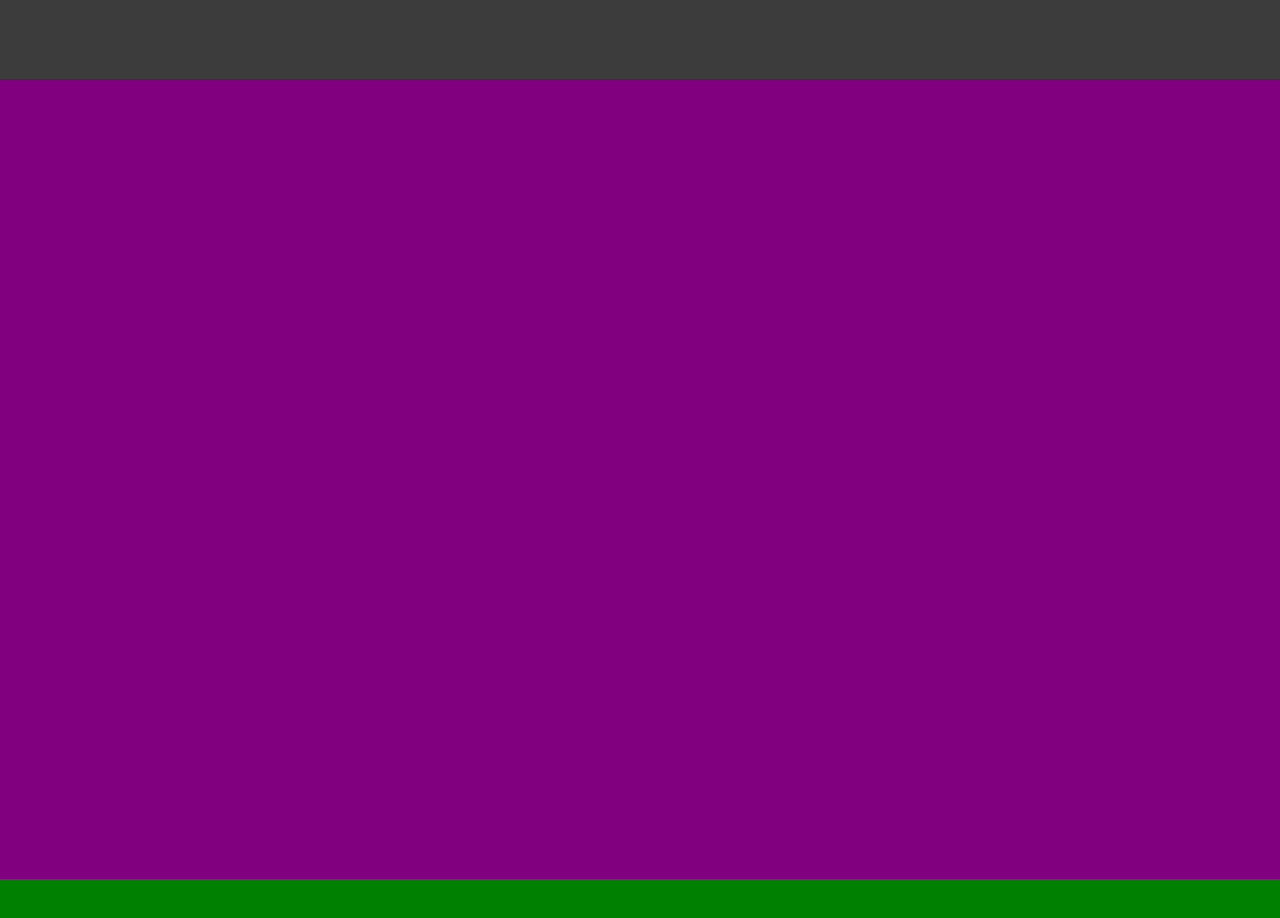
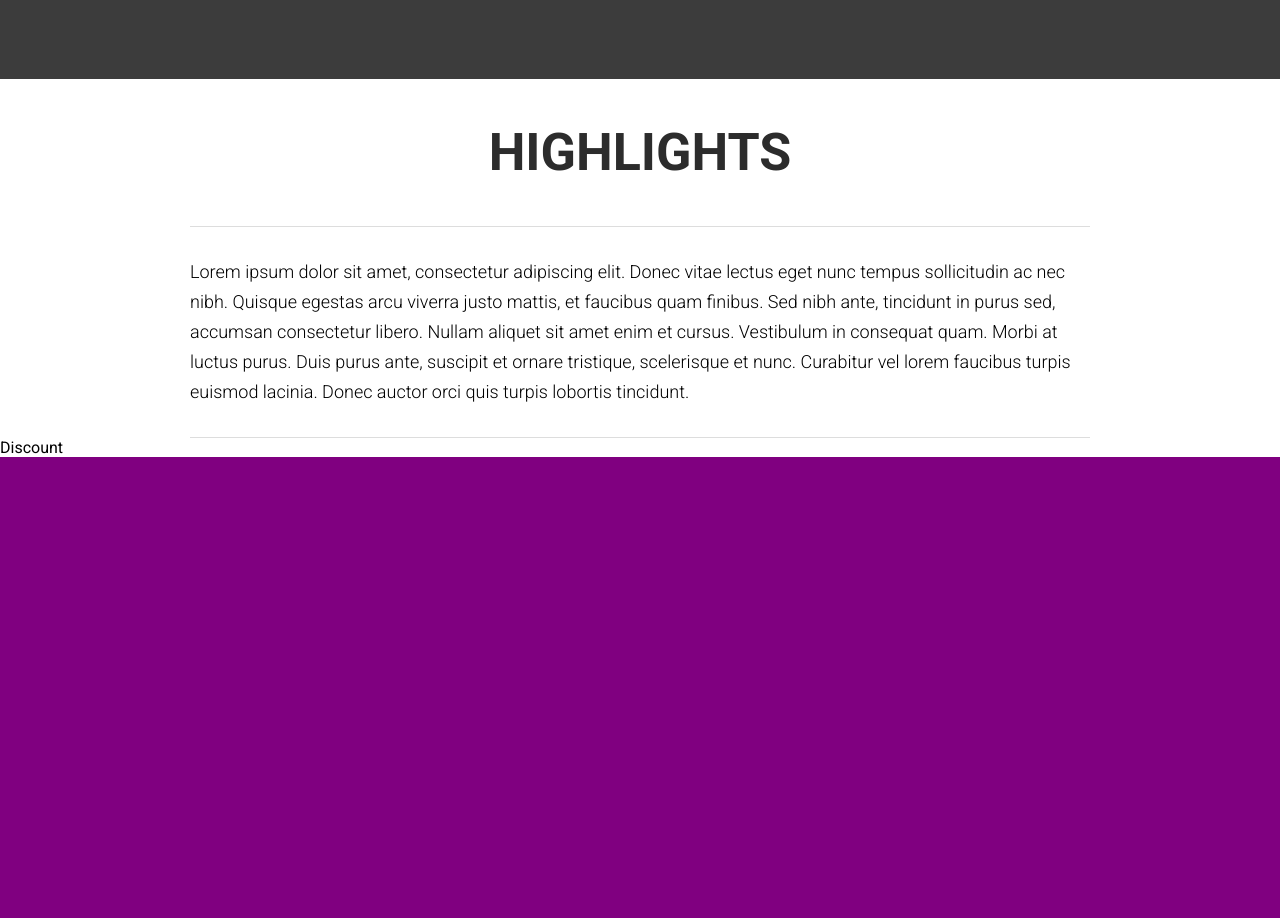
Before and after one commit to yazindu/the_venue, a React (Vite) app: page / in a window 1280 px wide. Shown: the part 1400-2318 px from the top of the page. Built offline with nearby package versions, Linux system fonts and the light colour scheme; the HTML template or start-up script is replaced by a standard one.

Commit message:
video 16 watched until 7:20

```diff
--- a/src/App.tsx
+++ b/src/App.tsx
@@ -4,6 +4,7 @@ import {Header} from './components/header_footer/Header.tsx'
 import {Footer} from "./components/header_footer/Footer.tsx";
 import {Featured} from "./components/featured";
 import {VenueInfo} from "./components/venueInfo";
+import {Highlights} from "./components/highlights";
 
 function App() {
 
@@ -16,6 +17,9 @@ function App() {
             <>
                 <VenueInfo/>
             </>
+            <>
+                <Highlights/>
+            </>
             <div style={{backgroundColor: "purple", height: '800px'}}></div>
             <div style={{backgroundColor: "green", height: '800px'}}></div>
             <div style={{backgroundColor: "blue", height: '800px'}}></div>
--- /dev/null
+++ b/src/components/highlights/Description.tsx
@@ -0,0 +1,14 @@
+import {Fade} from "react-awesome-reveal";
+
+export const Description = () => {
+    return (
+        <Fade>
+        <div className={'center_wrapper'}>
+            <h2>Highlights</h2>
+            <div className={'highlight_description'}>
+                Lorem ipsum dolor sit amet, consectetur adipiscing elit. Donec vitae lectus eget nunc tempus sollicitudin ac nec nibh. Quisque egestas arcu viverra justo mattis, et faucibus quam finibus. Sed nibh ante, tincidunt in purus sed, accumsan consectetur libero. Nullam aliquet sit amet enim et cursus. Vestibulum in consequat quam. Morbi at luctus purus. Duis purus ante, suscipit et ornare tristique, scelerisque et nunc. Curabitur vel lorem faucibus turpis euismod lacinia. Donec auctor orci quis turpis lobortis tincidunt.
+            </div>
+        </div>
+        </Fade>
+    )
+}
--- /dev/null
+++ b/src/components/highlights/Discount.tsx
@@ -0,0 +1,7 @@
+export const Discount = () => {
+    return(
+        <>
+        Discount
+        </>
+    )
+}
--- /dev/null
+++ b/src/components/highlights/index.tsx
@@ -0,0 +1,11 @@
+import {Description} from "./Description.tsx";
+import {Discount} from "./Discount.tsx";
+
+export const Highlights = () => {
+    return(
+        <div className={'highlight_wrapper'}>
+            <Description/>
+            <Discount/>
+        </div>
+    )
+}
```
